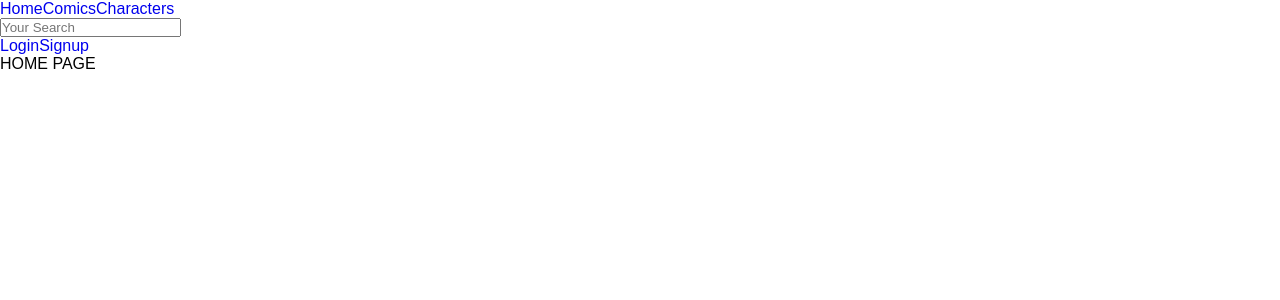
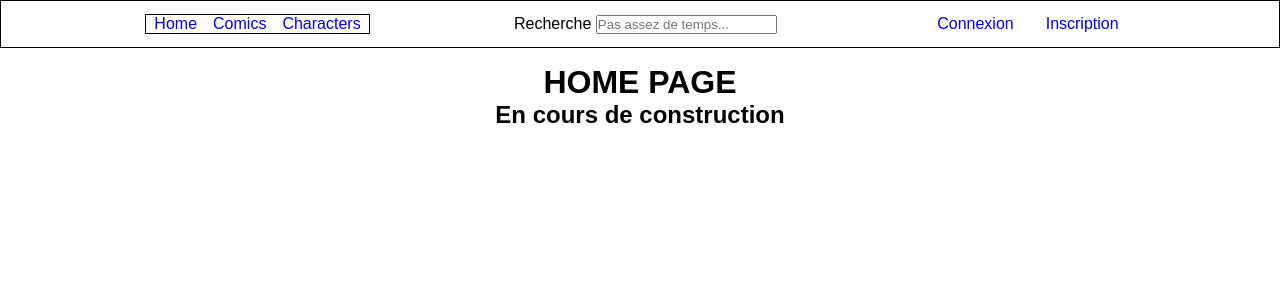
Before and after one commit to joeveber/marvel-front, a React (Create React App) app: page / in a window 1280 px wide. Shown: the top 300 px of the page. Built offline with nearby package versions, Linux system fonts and the light colour scheme; a web font is replaced by a local one.

Commit message:
css update

```diff
--- a/src/components/Fav/Fav.js
+++ b/src/components/Fav/Fav.js
@@ -64,7 +64,6 @@ const Fav = ({ token, offerlist, idfav }) => {
                         <div>
                           <button
                             className="minus pointer"
-                            /// adding delete button
                             onMouseOver={() => {
                               setIdfavtodelete(result._id);
                             }}
--- a/src/components/Fav/Fav.scss
+++ b/src/components/Fav/Fav.scss
@@ -6,3 +6,47 @@
     -ms-overflow-style: none;
     scrollbar-width: none;
 }
+.card {
+display: flex;
+flex-direction: column;
+align-items: center;
+margin: 1rem;
+border: 1px solid #000;
+padding: 0.7rem;
+
+    .add-button {
+        height: 3rem;
+        width: 3rem;
+        background-color: lightgreen;
+        border: none;
+        border-radius: 50%;
+        font-size: 3rem;
+        display: flex;
+        align-items: flex-end;
+        justify-content: center;
+        margin: 0.5rem;
+
+        &:hover {
+            background-color: green;
+        }
+    }
+
+    .detailed-button {
+        border: none;
+        font-size: 1rem;
+        height: 2rem;
+        width: 10rem;
+
+
+        &:hover {
+            background-color: grey;
+            color: white;
+        }
+    }
+
+    .card-title {
+        height: 3rem;
+        font-size: 1.2rem;
+    }
+
+}
--- a/src/components/Header/Header.js
+++ b/src/components/Header/Header.js
@@ -6,16 +6,23 @@ const Home = ({ setUser, token }) => {
   const [input, setInput] = useState("");
 
   return (
-    <div>
+    <div className="header">
       <nav>
-        <Link to="/">Home</Link>
-        <Link to="/comics">Comics</Link>
-        <Link to="/characters">Characters</Link>
+        <Link to="/">
+          <p>Home</p>
+        </Link>
+        <Link to="/comics">
+          <p>Comics</p>
+        </Link>
+        <Link to="/characters">
+          <p>Characters</p>
+        </Link>
       </nav>
       <div className="searchbar">
+        <span>Recherche </span>
         <input
           type="text"
-          placeholder="Your Search"
+          placeholder="Pas assez de temps..."
           value={input}
           onChange={(event) => {
             setInput(event.target.value);
@@ -24,9 +31,13 @@ const Home = ({ setUser, token }) => {
       </div>
       <div>
         {token === null ? (
-          <div>
-            <Link to="/login">Login</Link>
-            <Link to="/signup">Signup</Link>
+          <div className="login">
+            <Link to="/login">
+              <p>Connexion</p>
+            </Link>
+            <Link to="/signup">
+              <p>Inscription</p>
+            </Link>
           </div>
         ) : (
           <button
--- a/src/components/Header/Header.scss
+++ b/src/components/Header/Header.scss
@@ -0,0 +1,22 @@
+.header {
+    display: flex;
+    justify-content: space-evenly;
+    align-items: center;
+    height: 3rem;
+    border: 1px solid #000;
+
+    nav {
+        display: flex;
+        border: 1px solid #000;
+
+        p {
+            margin: 0 0.5rem;
+        }
+    }
+
+    .login {
+    display: flex;
+
+    p { margin: 0 1rem;}
+    }
+}
--- a/src/pages/Characters/Characters.js
+++ b/src/pages/Characters/Characters.js
@@ -25,26 +25,28 @@ const Characters = () => {
   return isLoading === true ? (
     <h1>En cours de chargement</h1>
   ) : (
+    <div className="container">
+      <h1>Choissisez vos characters préférés</h1>
       <div className="carousel">
-      <h1>Choissisez vos characters préférés</h1>
-
         {data.results.map((result) => {
           const imagePath = result.thumbnail.path + "/portrait_fantastic.jpg";
           return (
             <Link to={`/character/${result._id}`} key={result._id}>
               <div className="card">
-              <p>{result._id}</p>
-              <p>{result.title}</p>
+                <h2>{result.name}</h2>
                 <img
                   className="character-image"
                   src={imagePath}
                   alt="character-card"
                 />
+                <h3>Liste de comics</h3>
+                <p>to complete</p>
               </div>
             </Link>
           );
         })}
       </div>
+    </div>
   );
 };
 
--- a/src/pages/Characters/Characters.scss
+++ b/src/pages/Characters/Characters.scss
@@ -0,0 +1,5 @@
+.home {
+    display: flex;
+    flex-direction: column;
+    align-items: center;
+}
--- a/src/pages/Comic/Comic.js
+++ b/src/pages/Comic/Comic.js
@@ -1,7 +1,7 @@
 import "./Comic.scss";
 import axios from "axios";
 import { useState, useEffect } from "react";
-import { useParams } from "react-router-dom";
+import { useParams, Link } from "react-router-dom";
 
 const Comic = () => {
   const { id } = useParams();
@@ -26,14 +26,18 @@ const Comic = () => {
   return isLoading === true ? (
     <h1>En cours de chargement</h1>
   ) : (
-    <div className="carousel">
+    <div className="detailed-page">
       <h1>{data.title}</h1>
-      <p>{data.description}</p>
+
       <img
         className="comic-image"
         src={data.thumbnail.path + "/portrait_fantastic.jpg"}
         alt="comic-card"
       />
+      <p>{data.description}</p>
+      <Link to={`/comics`}>
+        <button className="pointer">Retour</button>
+      </Link>
     </div>
   );
 };
--- a/src/pages/Comic/Comic.scss
+++ b/src/pages/Comic/Comic.scss
@@ -0,0 +1,27 @@
+.detailed-page {
+    display: flex;
+    flex-direction: column;
+    align-items: center;
+    width: 30rem;
+    border: 1px solid #000;
+    margin: 0 auto;
+    padding: 1rem;
+
+    img {
+        width: 15rem;
+        margin: 2rem;
+    }
+
+    p {
+        margin-bottom: 1rem;
+    }
+
+    button {
+        height: 1.5rem;
+        width: 5rem;
+
+        &:hover {
+            background-color: cadetblue;
+        }
+    }
+}
--- a/src/pages/Comics/Comics.js
+++ b/src/pages/Comics/Comics.js
@@ -11,6 +11,7 @@ const Comics = ({ token }) => {
   const [isLoading, setIsLoading] = useState(true);
   const [idfav, setIdfav] = useState("00000");
 
+  /// --- Adding a favorite
   const handleFav = async (event) => {
     try {
       event.preventDefault();
@@ -31,6 +32,7 @@ const Comics = ({ token }) => {
     }
   };
 
+  /// --- Getting all fav
   useEffect(() => {
     const fetchData = async () => {
       try {
@@ -60,17 +62,16 @@ const Comics = ({ token }) => {
 
           return (
             <div className="card" key={result._id}>
-              <p>{result._id}</p>
-              <p>{result.title}</p>
-              <img
-                className="comic-image"
-                src={imageCarousel}
-                alt="comic-card"
-              />
+              <p className="card-title">{result.title}</p>
               <Link to={`/comic/${result._id}`} key={result._id}>
-                <button>Consulte la fiche de ce comic</button>
+                <img
+                  className="comic-image"
+                  src={imageCarousel}
+                  alt="comic-card"
+                />
               </Link>
               <button
+                className="add-button pointer"
                 onMouseOver={() => {
                   setIdfav(result._id);
                 }}
@@ -78,8 +79,13 @@ const Comics = ({ token }) => {
                   handleFav(event);
                 }}
               >
-                Ajouter à ta liste de favoris
+                +
               </button>
+              <Link to={`/comic/${result._id}`} key={result._id}>
+                <button className="detailed-button pointer">
+                  Consulter la fiche détaillée
+                </button>
+              </Link>
             </div>
           );
         })}
--- a/src/pages/Comics/Comics.scss
+++ b/src/pages/Comics/Comics.scss
@@ -1,3 +1,7 @@
+.container {
+    width: 90vw;
+    margin: 1rem auto;
+}
 
 .carousel {
     display: flex;
--- a/src/pages/Home/Home.js
+++ b/src/pages/Home/Home.js
@@ -2,8 +2,11 @@ import "./Home.scss";
 
 const Home = () => {
   return (
-    <div>
-      <p>HOME PAGE</p>
+    <div className="container">
+      <div className="home">
+        <h1>HOME PAGE</h1>
+        <h2>En cours de construction</h2>
+      </div>
     </div>
   );
 };
--- a/src/pages/Login/Login.js
+++ b/src/pages/Login/Login.js
@@ -23,6 +23,8 @@ const Login = ({ setUser }) => {
         setUser(response.data.token);
         alert("Vous êtes connecté");
         navigate("/");
+      } else {
+        alert("Adresse e-mail ou mot de passe erroné");
       }
     } catch (error) {}
   };
```
Lines whose indentation alone changed are shown as unchanged.
